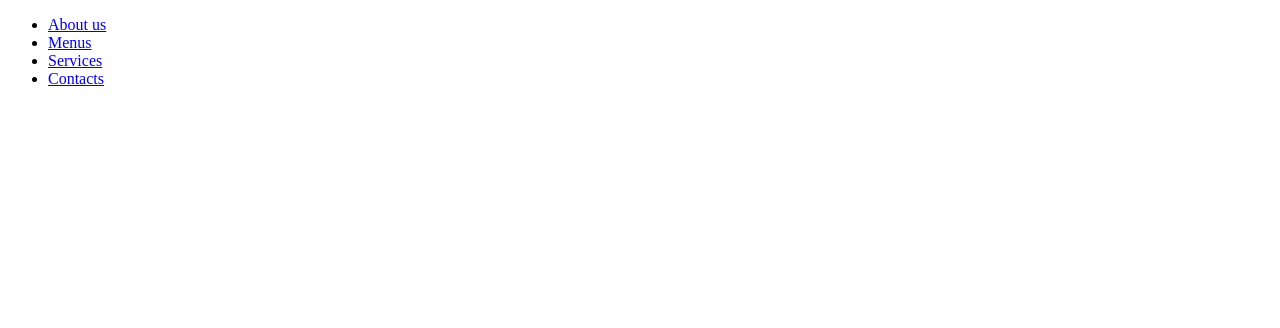
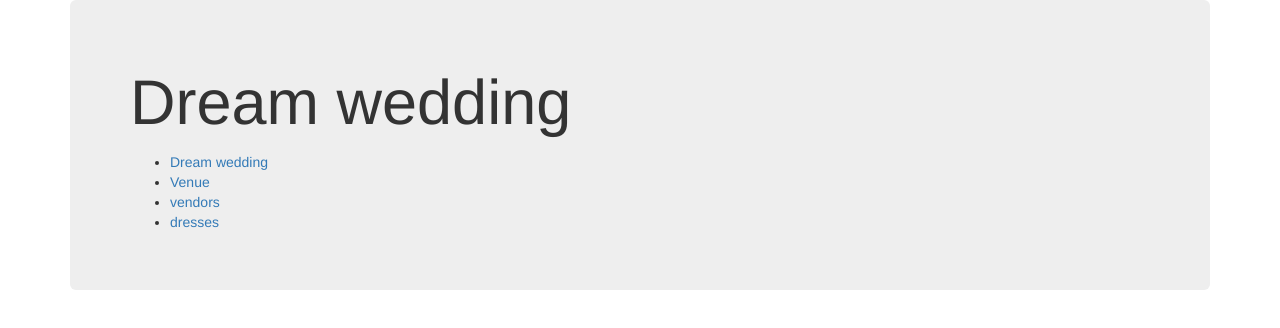
Before and after one commit to angelakarenzi5/Dream-wedding-, a plain HTML site: page index.html in a window 1280 px wide. Drawn offline with nearby package versions, Linux system fonts and the light colour scheme; files that its build step writes are made by us from their sources.

Commit message:
added numbers

```diff
--- a/index.html
+++ b/index.html
@@ -3,18 +3,26 @@
   <head>
     <meta charset="utf-8">
     <meta name="viewport" content="width=device-width">
-    <title>Bakers Confectionary delight</title>
-    <link rel="stylesheet" style="text/css" href="styles.css">
+   <title>Dream wedding</title>
+    <link rel="stylesheet" type="text/css" href="css/bootstrap.css" />
+    <link rel="stylesheet" type="text/css" href="css/styles.css" />
+    <script src="https://cdnjs.cloudflare.com/ajax/libs/jquery/3.3.1/jquery.js"></script>
+    <script src="js/scripts.js"></script>
   </head>
-<body>
-   <div id="title">
+  <body>
+    <div class="container">
+      <div class="jumbotron">
+        <h1>Dream wedding</h1>
+        <p id="numbers"></p>
+        <div id="myform">
+          <form id="quiz" class="quiz">
     <nav>
-      <div id="delight">
+      <div id="dream">
         <ul>
-         <li><a href="#aboutus">About us</a></li>
-         <li><a href="#menus">Menus</a></li>
-         <li><a href="#services">Services</a></li>
-         <li><a href="#contacts">Contacts</a></li>
+         <li><a href="#dreamWedding">Dream wedding</a></li>
+         <li><a href="#venue">Venue</a></li>
+         <li><a href="#vendors">vendors</a></li>
+         <li><a href="#dresses">dresses</a></li>
         </ul>
       </div>
     </nav>
```
